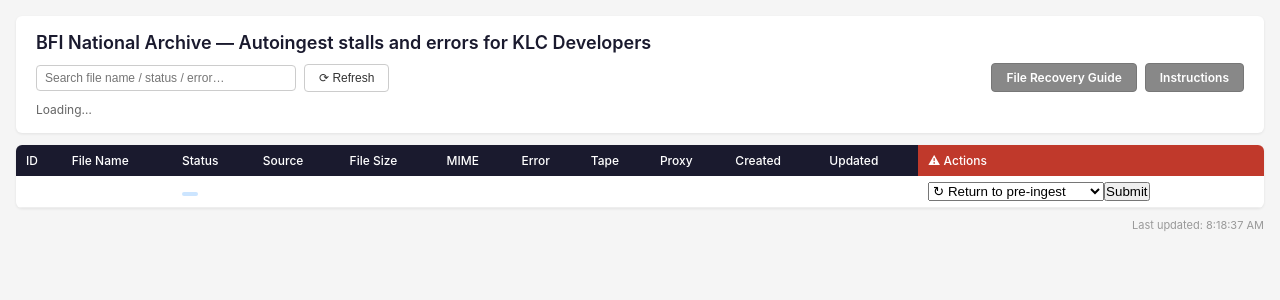
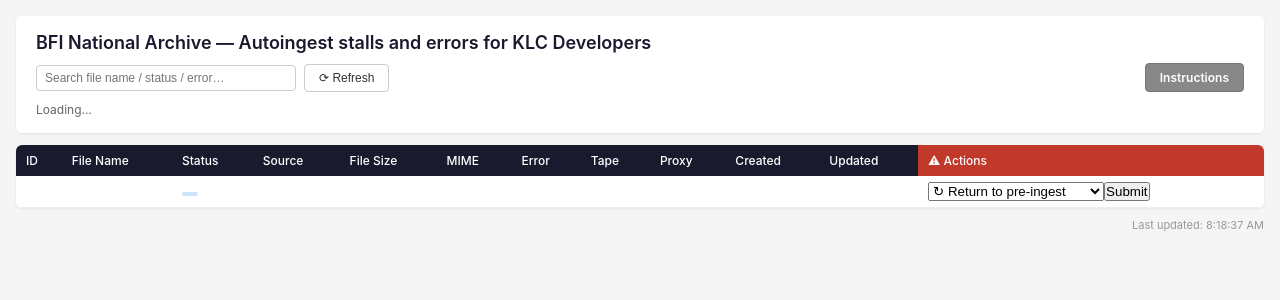
Before and after one commit to bfidatadigipres/autoingest, a Flask app: template autoingest/app/templates/index.html in a window 1280 px wide. Shown: the top 300 px of the page. Run offline with Flask 3, Linux system fonts and the light colour scheme; the template is opened without the code that fills it: most values are stand-ins (such as "Sample title", 1, 10 or a date in 2020); a database or web service that is not in the repository returns one stand-in record (values such as "Sample title"); data that the repository does not hold is empty; some libraries are stand-ins or nearby versions.

Commit message:
Enhancement: Updates to KLC app links

```diff
--- a/autoingest/app/routes.py
+++ b/autoingest/app/routes.py
@@ -48,9 +48,8 @@ _ONE_STEP_EARLIER = {
 def index():
     return render_template(
         "index.html",
-        confluence_url=current_app.config.get("CONFLUENCE_URL", ""),
+        recovery_guide_url=current_app.config.get("RECOVERY_GUIDE_URL", ""),
         service_desk_url=current_app.config.get("SERVICE_DESK_URL", ""),
-        recovery_guide_url=current_app.config.get("RECOVERY_GUIDE_URL", ""),
     )
 
 
--- a/autoingest/app/templates/index.html
+++ b/autoingest/app/templates/index.html
@@ -17,10 +17,7 @@
         <button onclick="location.reload()" class="btn" title="Reload page">⟳ Refresh</button>
         <div class="button-bar-actions">
             {% if recovery_guide_url %}
-            <a href="{{ recovery_guide_url }}" target="_blank" rel="noopener" class="btn-link">File Recovery Guide</a>
-            {% endif %}
-            {% if confluence_url %}
-            <a href="{{ confluence_url }}" target="_blank" rel="noopener" class="btn-link">Instructions</a>
+            <a href="{{ recovery_guide_url }}" target="_blank" rel="noopener" class="btn-link">Instructions</a>
             {% endif %}
         </div>
     </div>
```
